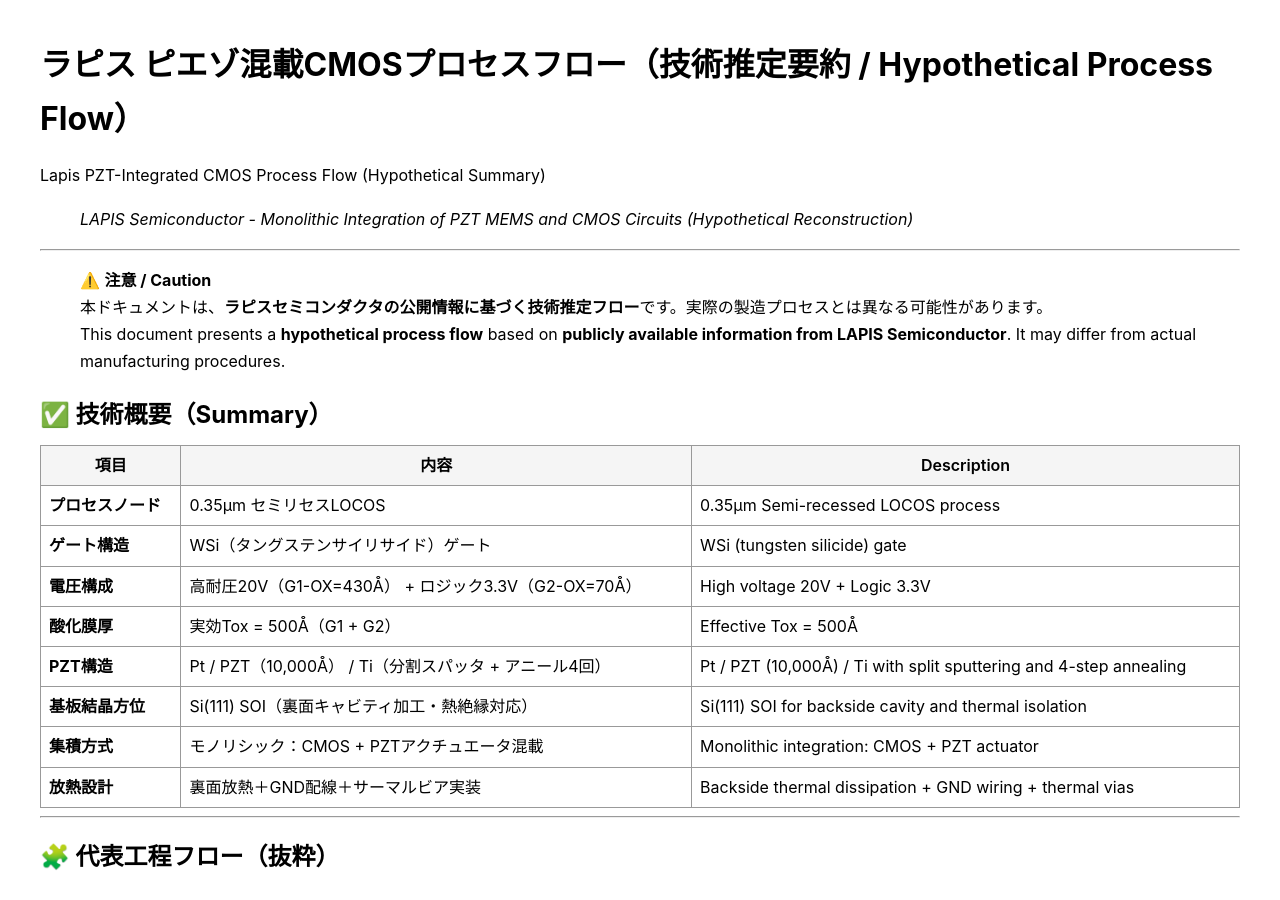
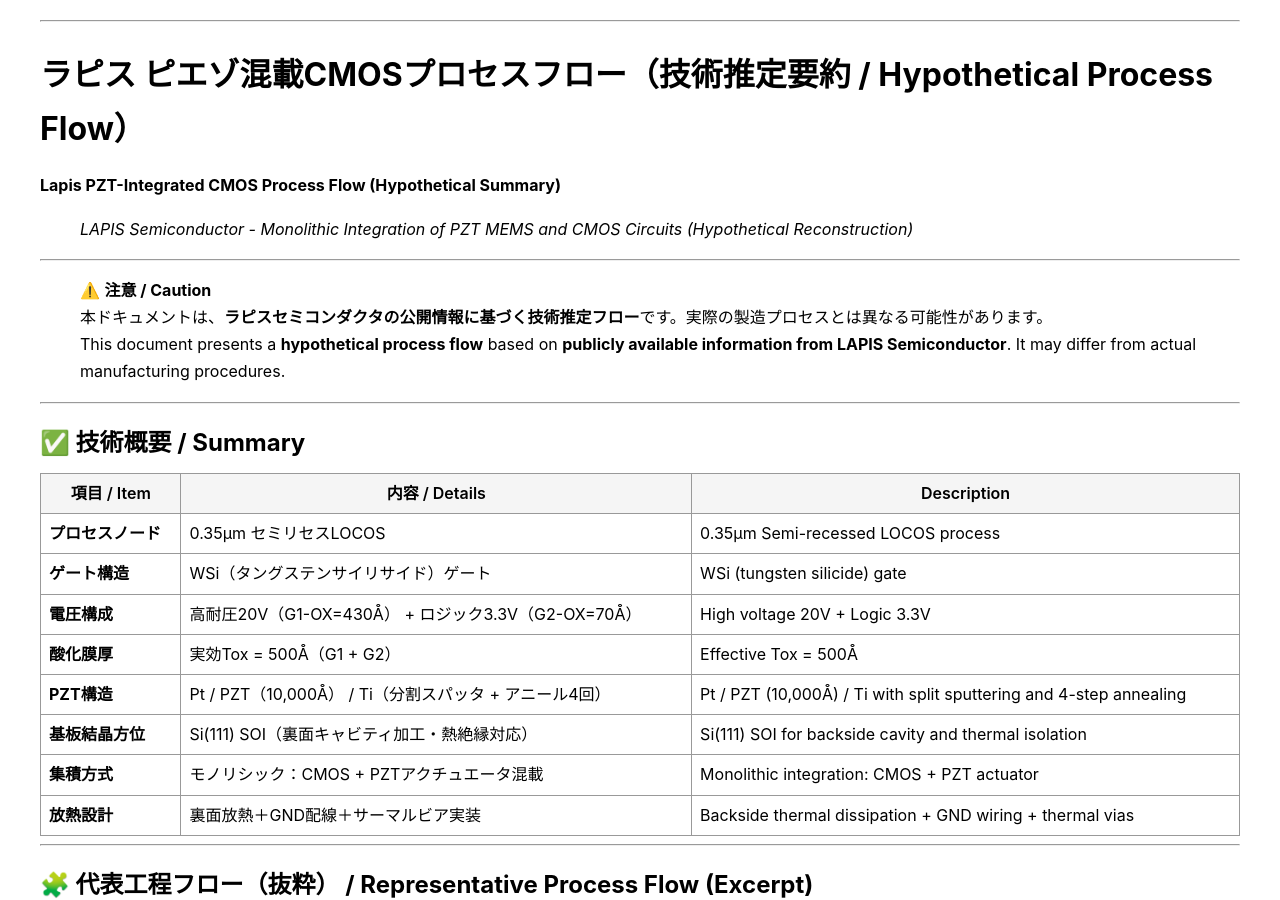
Before and after one commit to Samizo-AITL/Inkjet, a Jekyll site: the page built from fabrication/lapis_pzt_flow_hypothetical.md, in a window 1280 px wide and 900 px high. Built offline with Jekyll 4.4.1, drawn with Linux system fonts in a browser that asks for light colours; our own code applies the rules of GitHub Pages for plain Markdown files; some of the changed text lies outside the part shown.

Commit message:
Update lapis_pzt_flow_hypothetical.md

```diff
--- a/fabrication/lapis_pzt_flow_hypothetical.md
+++ b/fabrication/lapis_pzt_flow_hypothetical.md
@@ -1,5 +1,14 @@
+---
+title: "ラピス ピエゾ混載CMOSプロセスフロー（技術推定要約） / Lapis PZT-Integrated CMOS Process Flow (Hypothetical Summary)"
+layout: default
+author: Samizo-AITL
+tags: ["Inkjet", "MEMS", "PZT", "LAPIS", "CMOS", "Hypothetical"]
+---
+
+---
+
 # ラピス ピエゾ混載CMOSプロセスフロー（技術推定要約 / Hypothetical Process Flow）
-Lapis PZT-Integrated CMOS Process Flow (Hypothetical Summary)
+**Lapis PZT-Integrated CMOS Process Flow (Hypothetical Summary)**
 
 > *LAPIS Semiconductor - Monolithic Integration of PZT MEMS and CMOS Circuits (Hypothetical Reconstruction)*
 
@@ -9,12 +18,12 @@ Lapis PZT-Integrated CMOS Process Flow (Hypothetical Summary)
 > 本ドキュメントは、**ラピスセミコンダクタの公開情報に基づく技術推定フロー**です。実際の製造プロセスとは異なる可能性があります。
 > This document presents a **hypothetical process flow** based on **publicly available information from LAPIS Semiconductor**. It may differ from actual manufacturing procedures.
 
+---
 
+## ✅ 技術概要 / Summary
 
-## ✅ 技術概要（Summary）
-
-| 項目 | 内容 | Description |
-|------|------|-------------|
+| 項目 / Item | 内容 / Details | Description |
+|-------------|----------------|-------------|
 | **プロセスノード** | 0.35μm セミリセスLOCOS | 0.35μm Semi-recessed LOCOS process |
 | **ゲート構造** | WSi（タングステンサイリサイド）ゲート | WSi (tungsten silicide) gate |
 | **電圧構成** | 高耐圧20V（G1-OX=430Å） + ロジック3.3V（G2-OX=70Å） | High voltage 20V + Logic 3.3V |
@@ -26,8 +35,7 @@ Lapis PZT-Integrated CMOS Process Flow (Hypothetical Summary)
 
 ---
 
-## 🧩 代表工程フロー（抜粋）
-Representative Process Flow (Excerpt)
+## 🧩 代表工程フロー（抜粋） / Representative Process Flow (Excerpt)
 
 ### 1. ウェル・アイソレーション / Well & Isolation
 - LOCOS分離（セミリセス） / LOCOS isolation (semi-recessed)
```
